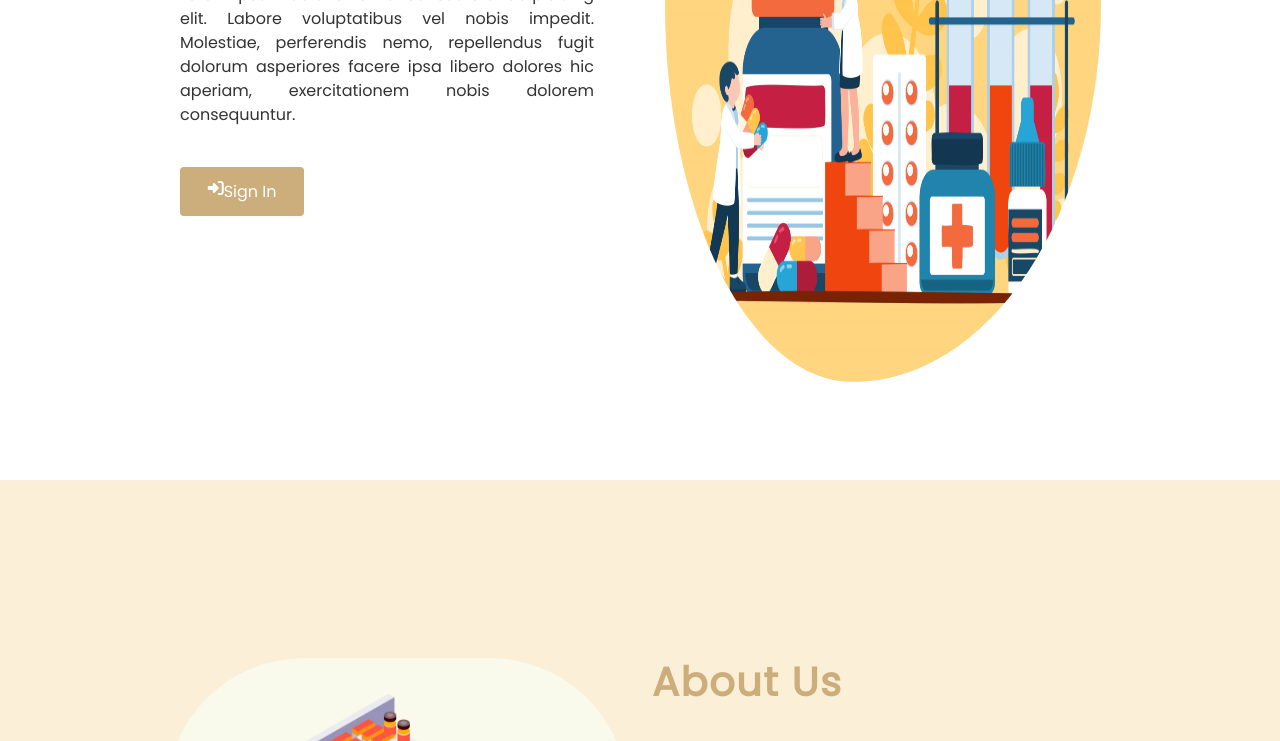
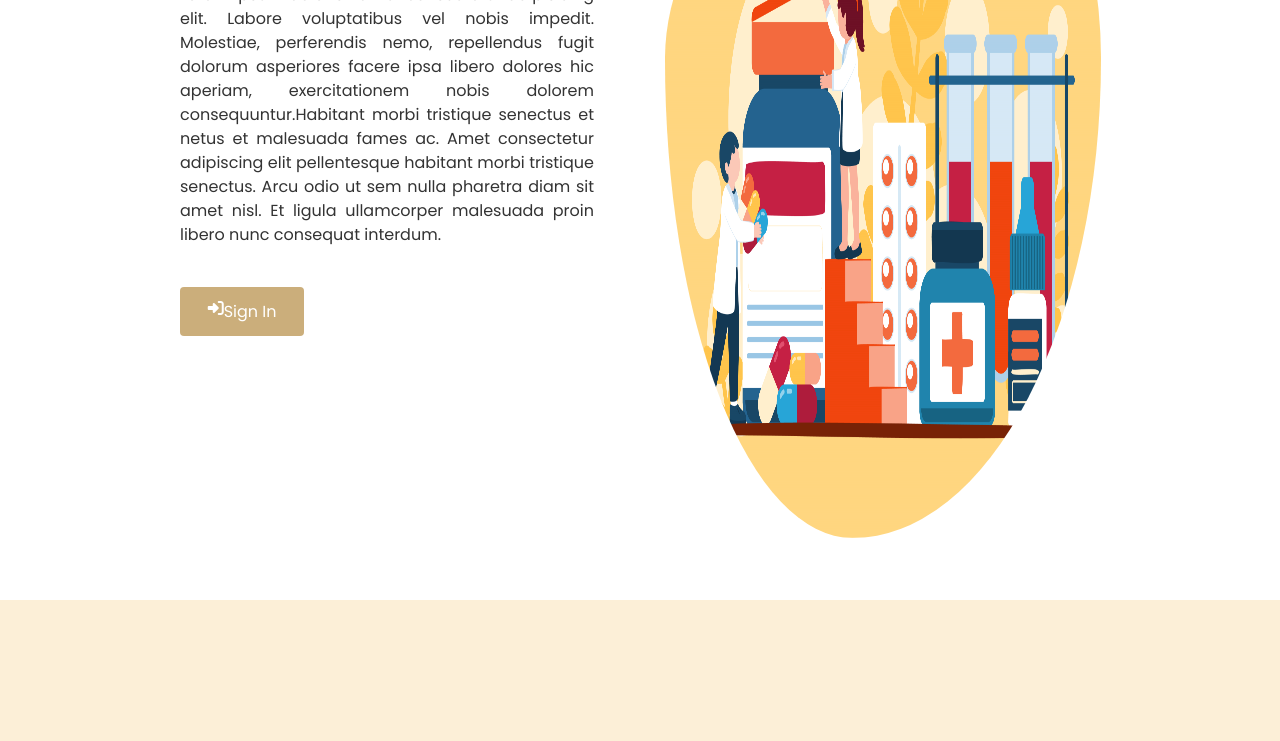
Before and after one commit to Mielqt/Pharmacy_Project_example, a plain HTML site: page index.html in a window 1280 px wide. Shown: the part 359-1100 px from the top of the page. Drawn offline with nearby package versions, Linux system fonts and the light colour scheme.

Commit message:
Update index.html

```diff
--- a/index.html
+++ b/index.html
@@ -53,7 +53,7 @@
     <div class="row">
       <div class="col-lg-6 intro">
         <h1>Lorem ipsum dolor.</h1>
-        <p>Lorem ipsum dolor sit amet consectetur adipisicing elit. Labore voluptatibus vel nobis impedit. Molestiae, perferendis nemo, repellendus fugit dolorum asperiores facere ipsa libero dolores hic aperiam, exercitationem nobis dolorem consequuntur.</p>
+        <p>Lorem ipsum dolor sit amet consectetur adipisicing elit. Labore voluptatibus vel nobis impedit. Molestiae, perferendis nemo, repellendus fugit dolorum asperiores facere ipsa libero dolores hic aperiam, exercitationem nobis dolorem consequuntur.Habitant morbi tristique senectus et netus et malesuada fames ac. Amet consectetur adipiscing elit pellentesque habitant morbi tristique senectus. Arcu odio ut sem nulla pharetra diam sit amet nisl. Et ligula ullamcorper malesuada proin libero nunc consequat interdum. </p>
         <button type="button" class="btn btn-primary shadow-none"><i class="fa-solid fa-right-to-bracket"></i> Sign In</button>
       </div>
 
```
